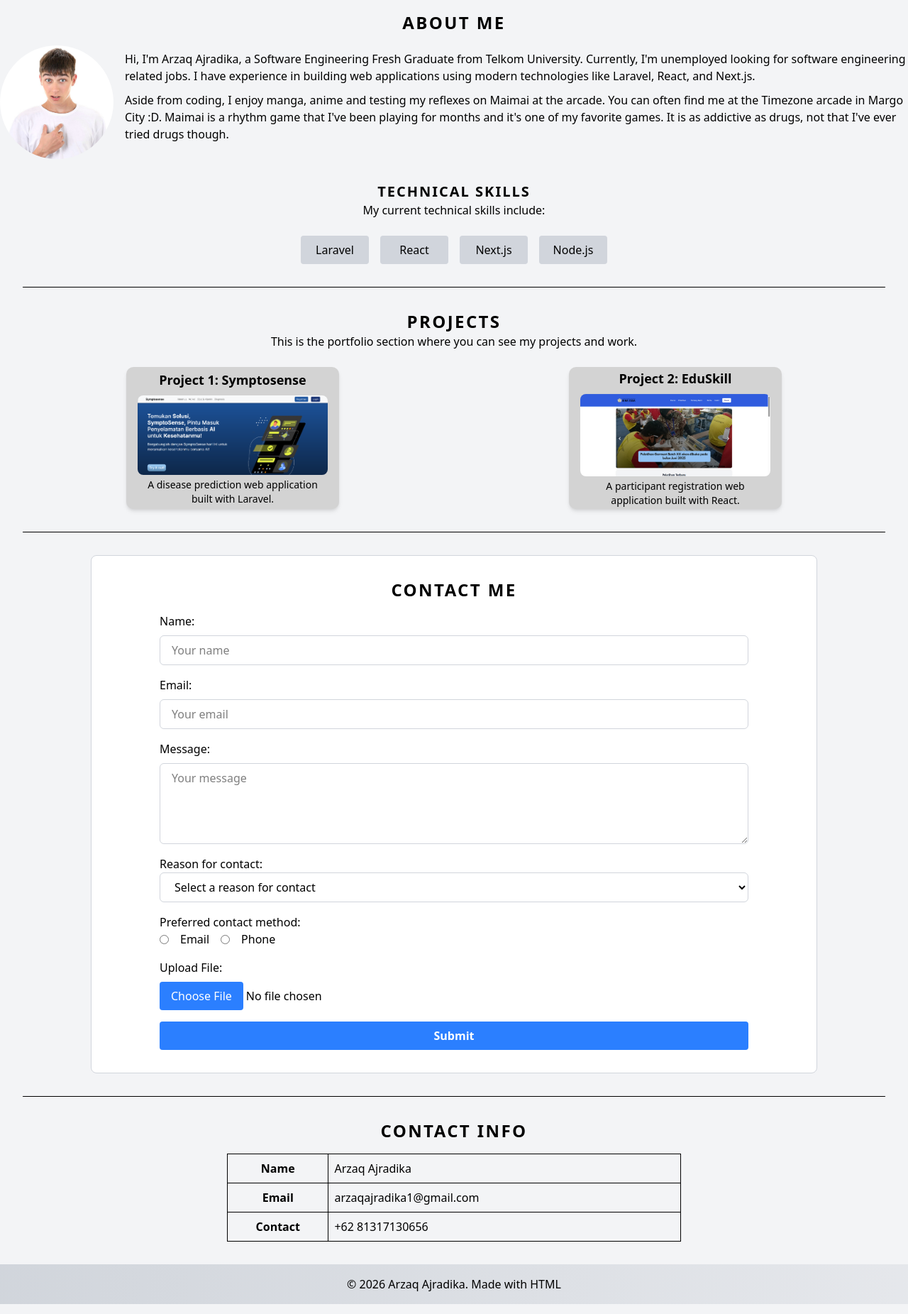
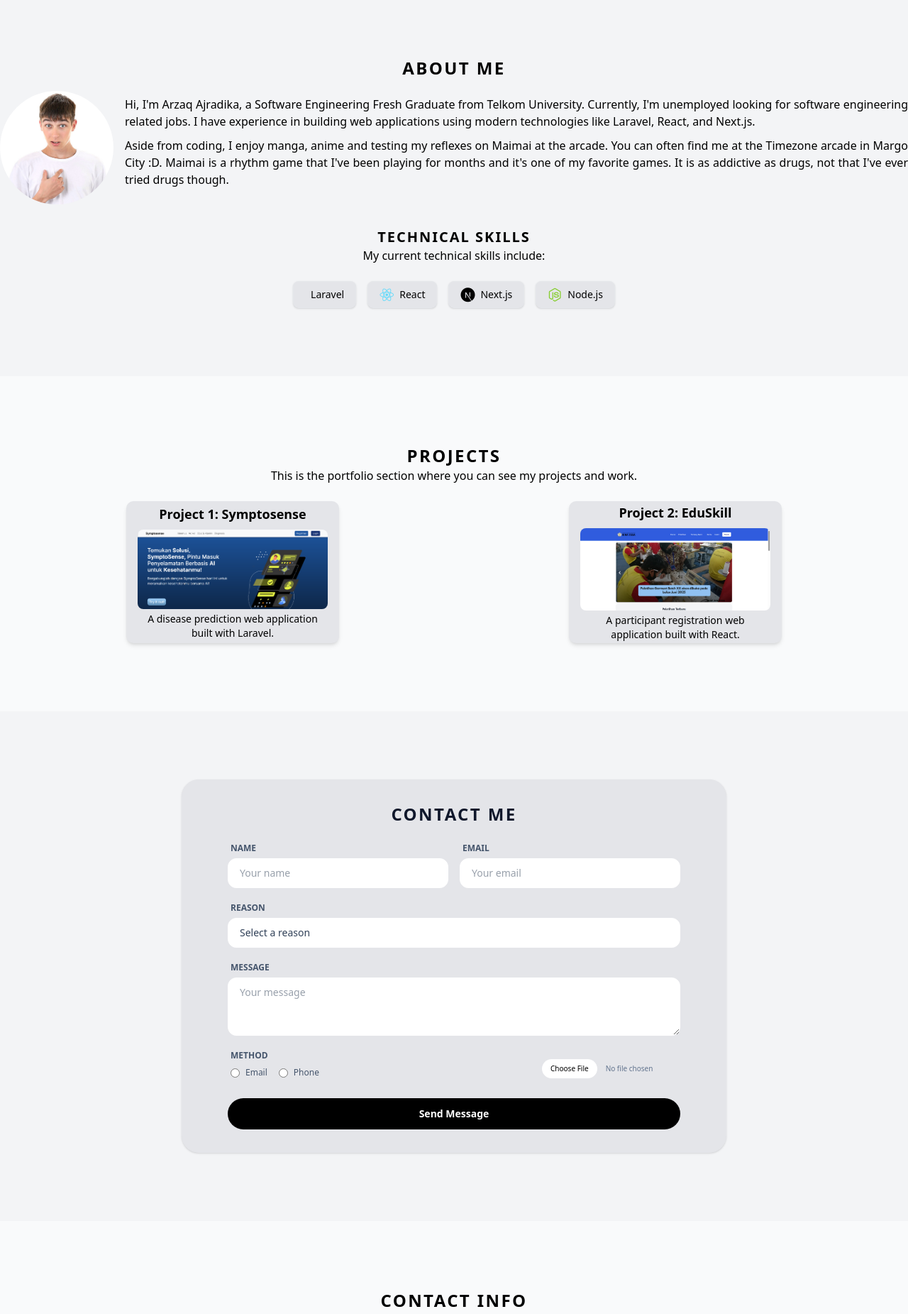
Before and after one commit to Revou-FSSE-Feb26/milestone-1-Sayiki, a plain HTML site: page index.html in a window 1280 px wide. Shown: the part 880-2731 px from the top of the page at 71% size. Drawn offline with nearby package versions, Linux system fonts and the light colour scheme.

Commit message:
Update README.md and enhance index.html and index.css for improved layout, responsiveness, and user experience

```diff
--- a/css/index.css
+++ b/css/index.css
@@ -1,16 +1,13 @@
-
 article {
   display: flex;
   flex-direction: column;
   justify-content: center;
   align-items: center;
-    background-color: lightgray;
   height: 200px;
   width: 300px;
   border-radius: 10px;
-
 }
-article:hover{
+article:hover {
   box-shadow: 0 4px 8px rgba(0, 0, 0, 0.2);
   transition: box-shadow 0.3s ease-in-out;
   transform: scale(1.05);
@@ -35,20 +32,31 @@ td {
 
 .typing-animation {
   overflow: hidden;
-    border-right: .15em solid white;
+  border-right: 0.15em solid white;
   white-space: nowrap;
   margin: 0 auto;
   animation:
     typing 3.5s steps(40, end) infinite alternate,
-        blink-caret .75s step-end infinite;
+    blink-caret 0.75s step-end infinite;
 }
 
 @keyframes typing {
-    0%,10% { width: 0; }
-    70%,100% { width: 100%; }
+  0%,
+  10% {
+    width: 0;
+  }
+  70%,
+  100% {
+    width: 100%;
+  }
 }
 
 @keyframes blink-caret {
-    from, to { border-color: transparent; }
-    50% { border-color: white; }
+  from,
+  to {
+    border-color: transparent;
   }
+  50% {
+    border-color: white;
+  }
+}
--- a/index.html
+++ b/index.html
@@ -1,33 +1,65 @@
-    <!DOCTYPE html>
+<!doctype html>
 <html lang="en">
   <head>
-        <meta charset="UTF-8">
-        <meta name="viewport" content="width=device-width, initial-scale=1.0">
+    <meta charset="UTF-8" />
+    <meta name="viewport" content="width=device-width, initial-scale=1.0" />
     <title>Arzaq's Web Portofolio</title>
-        <link href="css/index.css" rel="stylesheet">
+    <link href="css/index.css" rel="stylesheet" />
+    <link
+      rel="stylesheet"
+      href="https://cdn.jsdelivr.net/gh/devicons/devicon@latest/devicon.min.css"
+    />
+    <link
+      rel="stylesheet"
+      href="https://cdn.jsdelivr.net/gh/devicons/devicon@latest/devicon.min.css"
+    />
+    <link
+      rel="stylesheet"
+      href="https://cdnjs.cloudflare.com/ajax/libs/font-awesome/6.5.1/css/all.min.css"
+    />
     <script src="https://cdn.jsdelivr.net/npm/@tailwindcss/browser@4"></script>
-
-
   </head>
   <body class="flex flex-col font-sans-serif bg-gray-100">
     <header>
       <div>
         <nav>
-                    <div class="flex flex-row justify-between items-center relative bg-gradient-to-r from-gray-300 to-gray-200 p-4">
-                        <p class="text-2xl font-bold tracking-widest ml-4">
-                            Arzaq.
-                        </p>
-                        <input type="checkbox" class="hidden peer" id="nav-btn">
-                        <label for="nav-btn" class="hidden max-md:flex flex-col cursor-pointer gap-1">
+          <div
+            class="flex flex-row justify-between items-center relative bg-gradient-to-r from-gray-300 to-gray-200 p-4"
+          >
+            <p class="text-2xl font-bold tracking-widest ml-4">Arzaq.</p>
+            <input type="checkbox" class="hidden peer" id="nav-btn" />
+            <label
+              for="nav-btn"
+              class="hidden max-md:flex flex-col cursor-pointer gap-1"
+            >
               <span class="w-6 h-0.5 bg-black"></span>
               <span class="w-6 h-0.5 bg-black"></span>
               <span class="w-6 h-0.5 bg-black"></span>
             </label>
 
-                        <ul class="flex flex-row gap-4 font-medium max-md:hidden peer-checked:max-md:flex max-md:flex-col max-md:absolute max-md:top-full max-md:left-0 max-md:w-full max-md:z-40 max-md:bg-gray-200 max-md:justify-start max-md:items-start max-md:p-2">
-                            <li class="cursor-pointer hover:bg-gray-300 rounded-full px-5 py-1"><a href="#home">Home</a></li>
-                            <li class="cursor-pointer hover:bg-gray-300 rounded-full px-5 py-1"><a href="#about">About</a></li>
-                            <li class="cursor-pointer hover:bg-gray-300 rounded-full px-5 py-1"><a href="#portfolio">Portfolio</a></li>
+            <ul
+              class="flex flex-row gap-4 font-medium max-md:hidden peer-checked:max-md:flex max-md:flex-col max-md:absolute max-md:top-full max-md:left-0 max-md:w-full max-md:z-40 max-md:bg-gray-200 max-md:justify-start max-md:items-start max-md:p-2"
+            >
+              <li
+                class="cursor-pointer hover:bg-gray-300 rounded-full px-5 py-1"
+              >
+                <a href="#home">Home</a>
+              </li>
+              <li
+                class="cursor-pointer hover:bg-gray-300 rounded-full px-5 py-1"
+              >
+                <a href="#about">About</a>
+              </li>
+              <li
+                class="cursor-pointer hover:bg-gray-300 rounded-full px-5 py-1"
+              >
+                <a href="#portfolio">Portfolio</a>
+              </li>
+              <li
+                class="cursor-pointer hover:bg-gray-300 rounded-full px-5 py-1"
+              >
+                <a href="#contact">Contact</a>
+              </li>
             </ul>
           </div>
         </nav>
@@ -35,111 +67,308 @@
     </header>
     <main class="">
       <!-- Home Section -->
-            <div class="flex flex-col items-center justify-center text-center h-screen bg-[url('assets/background.jpg')] bg-cover bg-center relative opacity-90">
+      <div
+        class="flex flex-col items-center justify-center text-center h-screen bg-[url('assets/background.jpg')] bg-cover bg-center relative opacity-90"
+      >
         <div class="relative z-10 text-white max-md:px-4">
-                    <h1 class="text-4xl font-extrabold tracking-tight mb-4">Hi, I'm Arzaq Ajradika</h1>
+          <h1 class="text-4xl font-extrabold tracking-tight mb-4">
+            Hi, I'm Arzaq Ajradika
+          </h1>
         </div>
         <div class="relative z-10 text-white max-md:px-4">
-                    <h2 class="text-2xl font-medium tracking-wide typing-animation">Software Engineer</h2>
+          <h2 class="text-2xl font-medium tracking-wide typing-animation">
+            Software Engineer
+          </h2>
+        </div>
+        <div class="relative z-10 flex flex-row gap-6 mt-8">
+          <a
+            href="https://github.com/Sayiki"
+            target="_blank"
+            class="text-white text-3xl transition-transform hover:scale-125 hover:text-gray-400"
+          >
+            <i class="devicon-github-original"></i>
+          </a>
+
+          <a
+            href="https://www.linkedin.com/in/arzaq-ajradika-5a8715232/"
+            target="_blank"
+            class="text-white text-3xl transition-transform hover:scale-125 hover:text-blue-400"
+          >
+            <i class="devicon-linkedin-plain"></i>
+          </a>
+
+          <a
+            href="https://wa.me/6281317130656"
+            target="_blank"
+            class="text-white text-3xl transition-transform hover:scale-125 hover:text-green-500"
+          >
+            <i class="fa-brands fa-whatsapp"></i>
+          </a>
+
+          <a
+            href="https://instagram.com/arzaqajradika"
+            target="_blank"
+            class="text-white text-3xl transition-transform hover:scale-125 hover:text-pink-500"
+          >
+            <i class="fa-brands fa-instagram"></i>
+          </a>
         </div>
       </div>
-                <section class="flex flex-col container mx-auto justify-content items-center" id="about">
-                    <h2 class="font-bold text-center mt-8 tracking-widest text-2xl">ABOUT ME</h2>
-                    <div class="flex flex-row justify-center items-center container mx-auto max-md:flex-col max-md:gap-4">
-                        <div class="w-40 h-40 shrink-0 bg-gray-500 rounded-full bg-[url('assets/me.jpg')] bg-cover bg-center mt-4"></div>
-                        <div class="flex flex-col ml-4 max-md:ml-0 max-md:text-center max-md:px-6">
-                            <p style="margin-bottom: 10px;">Hi, I'm Arzaq Ajradika, a Software Engineering Fresh Graduate from Telkom University. Currently, I'm unemployed looking for software engineering related jobs. I have experience in building web applications using modern technologies like Laravel, React, and Next.js. </p>
-                            <p>Aside from coding, I enjoy manga, anime and testing my reflexes on Maimai at the arcade. You can often find me at the Timezone arcade in Margo City :D. Maimai is a rhythm game that I've been playing for months and it's one of my favorite games. It is as addictive as drugs, not that I've ever tried drugs though.</p>
+      <section
+        class="flex flex-col container mx-auto items-center py-24"
+        id="about"
+      >
+        <h2 class="font-bold text-center tracking-widest text-2xl">ABOUT ME</h2>
+        <div
+          class="flex flex-row justify-center items-center container mx-auto max-md:flex-col max-md:gap-4"
+        >
+          <div
+            class="w-40 h-40 shrink-0 bg-gray-500 rounded-full bg-[url('assets/me.jpg')] bg-cover bg-center mt-4"
+          ></div>
+          <div
+            class="flex flex-col ml-4 max-md:ml-0 max-md:text-center max-md:px-6 text-justify"
+          >
+            <p style="margin-bottom: 10px">
+              Hi, I'm Arzaq Ajradika, a Software Engineering Fresh Graduate from
+              Telkom University. Currently, I'm unemployed looking for software
+              engineering related jobs. I have experience in building web
+              applications using modern technologies like Laravel, React, and
+              Next.js.
+            </p>
+            <p>
+              Aside from coding, I enjoy manga, anime and testing my reflexes on
+              Maimai at the arcade. You can often find me at the Timezone arcade
+              in Margo City :D. Maimai is a rhythm game that I've been playing
+              for months and it's one of my favorite games. It is as addictive
+              as drugs, not that I've ever tried drugs though.
+            </p>
           </div>
         </div>
         <div class="flex justify-center items-center flex-col">
-                        <h3 class="font-bold text-center mt-8 tracking-widest text-xl">TECHNICAL SKILLS</h3>
+          <h3 class="font-bold text-center mt-8 tracking-widest text-xl">
+            TECHNICAL SKILLS
+          </h3>
           <p class="mb-6 text-center">My current technical skills include:</p>
         </div>
-                    <ul class="flex flex-row flex-wrap justify-center items-center gap-4 ">
-                        <li class="flex justify-center items-center bg-gray-300 w-24 h-10 rounded-sm ts-card">Laravel</li>
-                        <li class="flex justify-center items-center bg-gray-300 w-24 h-10 rounded-sm ts-card">React</li>
-                        <li class="flex justify-center items-center bg-gray-300 w-24 h-10 rounded-sm ts-card">Next.js</li>
-                        <li class="flex justify-center items-center bg-gray-300 w-24 h-10 rounded-sm ts-card">Node.js</li>
+        <ul class="flex flex-row flex-wrap justify-center items-center gap-4">
+          <li
+            class="flex items-center gap-2 bg-[#E4E5E9] px-4 py-2 rounded-lg ts-card shadow-sm border border-gray-200"
+          >
+            <i class="devicon-laravel-original colored text-xl"></i>
+            <span class="font-medium text-sm">Laravel</span>
+          </li>
+
+          <li
+            class="flex items-center gap-2 bg-[#E4E5E9] px-4 py-2 rounded-lg ts-card shadow-sm border border-gray-200"
+          >
+            <i class="devicon-react-original colored text-xl"></i>
+            <span class="font-medium text-sm">React</span>
+          </li>
+
+          <li
+            class="flex items-center gap-2 bg-[#E4E5E9] px-4 py-2 rounded-lg ts-card shadow-sm border border-gray-200"
+          >
+            <i class="devicon-nextjs-plain text-xl text-black"></i>
+            <span class="font-medium text-sm">Next.js</span>
+          </li>
+
+          <li
+            class="flex items-center gap-2 bg-[#E4E5E9] px-4 py-2 rounded-lg ts-card shadow-sm border border-gray-200"
+          >
+            <i class="devicon-nodejs-plain colored text-xl"></i>
+            <span class="font-medium text-sm">Node.js</span>
+          </li>
         </ul>
       </section>
-                <div class="border-b border-black-300 m-8"></div>
-                <section id="portfolio">
+      <section id="portfolio" class="bg-gray-50 py-24">
         <div class="flex justify-center items-center flex-col mb-4">
-                        <h2 class="text-center font-bold tracking-widest text-2xl">PROJECTS</h2>
-                        <p class="text-center mb-2">This is the portfolio section where you can see my projects and work.</p>
+          <h2 class="text-center font-bold tracking-widest text-2xl">
+            PROJECTS
+          </h2>
+          <p class="text-center mb-2">
+            This is the portfolio section where you can see my projects and
+            work.
+          </p>
         </div>
-                    <div class="grid grid-cols-2 max-md:grid-cols-1 gap-4 container mx-auto px-6 justify-items-center">
+        <div
+          class="grid grid-cols-2 max-md:grid-cols-1 gap-4 container mx-auto px-6 justify-items-center"
+        >
           <a href="#portfolio">
-                            <article class="bg-gray-200 p-4 rounded-xl shadow-md w-full max-w-sm">
+            <article
+              class="bg-[#E4E5E9] p-4 rounded-xl shadow-md w-full max-w-sm"
+            >
               <h3 class="font-bold text-lg pb-2">Project 1: Symptosense</h3>
               <figure>
-                                    <img src="assets/image1.png" alt="Project 1" class="w-full h-auto rounded-lg">
-                                    <figcaption class="mt-1 text-sm text-center">A disease prediction web application built with Laravel.</figcaption>
+                <img
+                  src="assets/image1.png"
+                  alt="Project 1"
+                  class="w-full h-auto rounded-lg"
+                />
+                <figcaption class="mt-1 text-sm text-center">
+                  A disease prediction web application built with Laravel.
+                </figcaption>
               </figure>
             </article>
           </a>
           <a href="#portfolio">
-                        <article class="bg-gray-200 p-4 rounded-xl shadow-md w-full max-w-sm">
+            <article
+              class="bg-[#E4E5E9] p-4 rounded-xl shadow-md w-full max-w-sm"
+            >
               <h3 class="font-bold text-lg pb-2">Project 2: EduSkill</h3>
               <figure>
-                                <img src="assets/image2.png" alt="Project 2" class="w-full h-auto rounded-lg">
-                                <figcaption class="mt-1 text-sm text-center">A participant registration web application built with React.</figcaption>
+                <img
+                  src="assets/image2.png"
+                  alt="Project 2"
+                  class="w-full h-auto rounded-lg"
+                />
+                <figcaption class="mt-1 text-sm text-center">
+                  A participant registration web application built with React.
+                </figcaption>
               </figure>
             </article>
           </a>
         </div>
       </section>
-                <div class="border-b border-black-300 m-8"></div>
-                <section class="flex flex-col bg-white ml-32 mr-32 border border-gray-300 rounded-lg p-8 max-md:ml-4 max-md:mr-4" id="contact">
-                    <h2 class="font-bold text-center mb-4 tracking-widest text-2xl">CONTACT ME</h2>
-                    <form class="flex flex-col gap-4 justify-content pl-16 pr-16 max-md:pl-4 max-md:pr-4" action="#">
-                        <div class="flex flex-col gap-2">
-                            <label for="name">Name:</label>
-                            <input class="w-full block border border-gray-300 rounded-md py-2 px-4 focus:ring-gray-500" type="text" id="name" name="name" placeholder="Your name" required>
+      <section
+        class="flex flex-col container mx-auto items-center py-24"
+        id="contact"
+      >
+        <div
+          class="flex flex-col bg-[#E4E5E9] w-full max-w-3xl border border-[#E4E5E9] rounded-3xl p-8 shadow-sm"
+          id="contact-container"
+        >
+          <h2
+            class="font-bold text-center mb-6 tracking-widest text-2xl uppercase text-slate-900"
+          >
+            CONTACT ME
+          </h2>
+
+          <form class="flex flex-col gap-5 px-8 max-md:px-2" action="#">
+            <div class="flex flex-row max-md:flex-col gap-4">
+              <div class="flex flex-col gap-1.5 w-full">
+                <label
+                  for="name"
+                  class="text-xs font-semibold ml-1 text-slate-600 uppercase"
+                  >Name</label
+                >
+                <input
+                  type="text"
+                  id="name"
+                  name="name"
+                  placeholder="Your name"
+                  required
+                  class="w-full rounded-xl border border-white bg-white px-4 py-2.5 text-sm text-slate-700 focus:border-black focus:outline-none"
+                />
               </div>
 
-                        <div class="flex flex-col gap-2">
-                            <label for="email">Email:</label>
-                            <input class="w-full block border border-gray-300 rounded-md py-2 px-4 focus:ring-gray-500" type="email" id="email" name="email" placeholder="Your email" required>
+              <div class="flex flex-col gap-1.5 w-full">
+                <label
+                  for="email"
+                  class="text-xs font-semibold ml-1 text-slate-600 uppercase"
+                  >Email</label
+                >
+                <input
+                  type="email"
+                  id="email"
+                  name="email"
+                  placeholder="Your email"
+                  required
+                  class="w-full rounded-xl border border-white bg-white px-4 py-2.5 text-sm text-slate-700 focus:border-black focus:outline-none"
+                />
               </div>
-                        <div class="flex flex-col gap-2">
-                            <label for="message">Message:</label>
-                            <textarea class="w-full block border border-gray-300 rounded-md py-2 px-4 focus:ring-gray-500" id="message" name="message" placeholder="Your message" rows="4" cols="50" required></textarea>
             </div>
-                        <div>
-                            <label for="reason">Reason for contact:</label>
-                            <select class="w-full block border border-gray-300 rounded-md py-2 px-4 focus:ring-gray-500" name="reason" id="reason" required>
-                                <option value="">Select a reason for contact</option>
+
+            <div class="flex flex-col gap-1.5">
+              <label
+                for="reason"
+                class="text-xs font-semibold ml-1 text-slate-600 uppercase"
+                >Reason</label
+              >
+              <select
+                id="reason"
+                name="reason"
+                required
+                class="w-full rounded-xl border border-white bg-white px-4 py-2.5 text-sm text-slate-700 appearance-none cursor-pointer focus:border-black focus:outline-none"
+              >
+                <option value="">Select a reason</option>
                 <option value="inquiry">General Inquiry</option>
                 <option value="feedback">Feedback</option>
                 <option value="other">Other</option>
               </select>
             </div>
 
-                        <div>
-                            <label>Preferred contact method:</label>
-                            <div class="flex items-center gap-4">
-                                <input type="radio" name="prefer-contact" id="prefer-email" value="email">
-                                <label for="prefer-email">Email</label>
-                                <input type="radio" name="prefer-contact" id="prefer-phone" value="phone">
-                                <label for="prefer-phone">Phone</label>
+            <div class="flex flex-col gap-1.5">
+              <label
+                for="message"
+                class="text-xs font-semibold ml-1 text-slate-600 uppercase"
+                >Message</label
+              >
+              <textarea
+                id="message"
+                name="message"
+                placeholder="Your message"
+                rows="3"
+                required
+                class="w-full rounded-xl border border-white bg-white px-4 py-2.5 text-sm text-slate-700 focus:border-black focus:outline-none"
+              ></textarea>
+            </div>
+
+            <div
+              class="flex flex-row max-md:flex-col justify-between items-end gap-4"
+            >
+              <div class="flex flex-col gap-2">
+                <label
+                  class="text-xs font-semibold ml-1 text-slate-600 uppercase"
+                  >Method</label
+                >
+                <div class="flex items-center gap-4 ml-1">
+                  <label
+                    class="flex items-center gap-2 text-xs text-slate-600 cursor-pointer"
+                  >
+                    <input
+                      type="radio"
+                      name="prefer-contact"
+                      value="email"
+                      class="accent-black"
+                    />
+                    Email
+                  </label>
+                  <label
+                    class="flex items-center gap-2 text-xs text-slate-600 cursor-pointer"
+                  >
+                    <input
+                      type="radio"
+                      name="prefer-contact"
+                      value="phone"
+                      class="accent-black"
+                    />
+                    Phone
+                  </label>
                 </div>
               </div>
-                        <div class="flex flex-col gap-2">
-                            <label for="upload-file">Upload File:</label>
-                            <input class="hover:file:bg-blue-700 file:bg-blue-500 file:text-white file:py-2 file:px-4 file:rounded file:cursor-pointer" type="file" id="upload-file" name="upload-file">
 
+              <div class="flex flex-col gap-1">
+                <input
+                  type="file"
+                  id="upload-file"
+                  name="upload-file"
+                  class="text-[10px] text-slate-500 file:mr-3 file:py-1.5 file:px-3 file:rounded-full file:border-0 file:bg-white file:text-black hover:file:bg-gray-100 cursor-pointer"
+                />
+              </div>
             </div>
 
-                        <input class="bg-blue-500 cursor-pointer hover:bg-blue-700 text-white font-bold py-2 px-4 rounded" type="submit" value="Submit">
-
-
+            <input
+              type="submit"
+              value="Send Message"
+              class="w-full rounded-full bg-black py-3 text-sm font-bold text-white hover:bg-slate-800 cursor-pointer mt-2 transition-colors"
+            />
           </form>
+        </div>
       </section>
-                <div class="border-b border-black-300 m-8"></div>
-                <section class="flex flex-col mb-8">
-                    <h2 class="text-center font-bold tracking-widest text-2xl">CONTACT INFO</h2>
+      <section class="flex flex-col bg-gray-50 py-24" id="contact">
+        <h2 class="text-center font-bold tracking-widest text-2xl">
+          CONTACT INFO
+        </h2>
         <table class="border border-black-500 w-1/2 mx-auto mt-4">
           <tr>
             <th>Name</th>
@@ -156,8 +385,12 @@
         </table>
       </section>
     </main>
-        <footer class="flex flex-row justify-center items-center bg-gradient-to-r from-gray-300 to-gray-200 p-4">
-            <p>&copy; 2026 Arzaq Ajradika. Made with HTML</p>
+    <footer
+      class="flex flex-row text-xs text-slate-600 justify-between items-center bg-gradient-to-r from-gray-300 to-gray-200 p-4"
+    >
+      <span>&copy; 2026 Arzaq Ajradika. Crafted with care</span>
+      <span>Made with ❤️ with HTML</span>
+      <span>Professional portfolio</span>
     </footer>
   </body>
 </html>
```
Also changed, not shown: 1 other file. Lines whose indentation alone changed are shown as unchanged.
